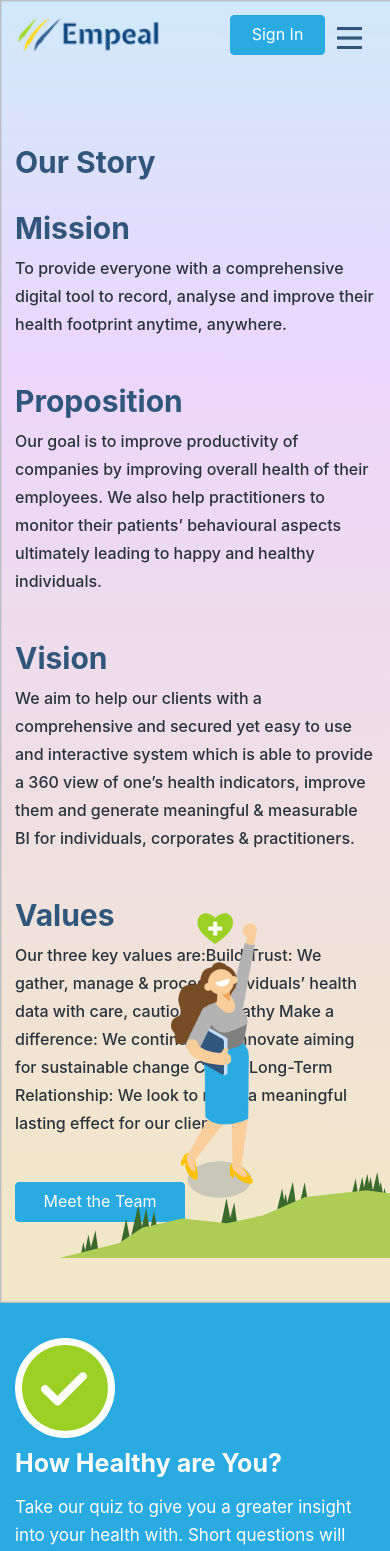
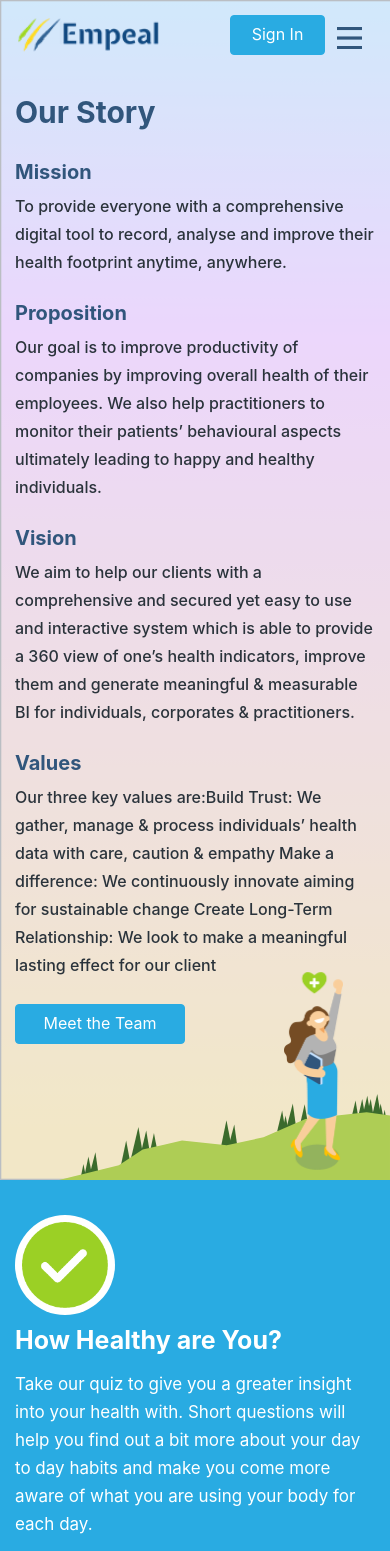
Before and after one commit to thatsmimo/empeal_website, a React (Create React App) app: page /about in a window 390 px wide. Shown: the top 1551 px of the page. Built offline with nearby package versions, Linux system fonts and the light colour scheme; the HTML template or start-up script is replaced by a standard one.

Commit message:
responsive

```diff
--- a/src/App.css
+++ b/src/App.css
@@ -380,7 +380,10 @@ Header Section
 .navbar-nav {
   margin-right: 30px !important;
 }
-
+._navright-section {
+  margin-left: auto;
+  display: flex;
+}
 .navbar-nav ._navList {
   padding: 0 20px;
 }
@@ -399,7 +402,8 @@ Header Section
 ._hdrUserDiv ._btnCustom-2 {
   min-width: 125px;
 }
-._home ._hdrUserDiv, ._home .navbar-toggler {
+._home ._hdrUserDiv,
+._home .navbar-toggler {
   display: none;
 }
 /*************************
@@ -449,17 +453,16 @@ Banner Section
 }
 ._bannerRight {
   position: absolute;
-  right: 0;
-  top: 0;
-  width: 50%;
-  right: -90px;
-  top: -55px;
+  width: 54%;
+  right: -140px;
+  top: -155px;
 }
 ._bannerRight img {
   width: 100%;
 }
 ._bannerCont {
   position: relative;
+  width: 62%;
 }
 ._bannerCont ._titleLarge {
   font-size: 72px;
@@ -635,6 +638,7 @@ About You Section
   max-width: 20%;
   padding-left: 15px;
   padding-right: 15px;
+  margin-bottom: 20px;
 }
 ._fLabel {
   width: 100%;
@@ -1214,6 +1218,7 @@ Footer Section
   position: absolute;
   left: 0;
   top: -3px;
+  cursor: pointer;
 }
 ._subTitleDiv ._back img {
   max-height: 40px;
@@ -1549,7 +1554,7 @@ Story Section
   background-size: cover;
   position: relative;
   z-index: 1;
-  padding-bottom: 0;
+  padding-bottom: 0 !important;
 }
 
 /* ._storySection:before{
@@ -2104,6 +2109,9 @@ RESPONSIVE
   ._tab3Nav .nav .nav-link {
     min-width: 150px;
   }
+  ._bannerCont {
+    width: 80%;
+  }
 }
 @media (max-width: 1480px) {
   ._titleLarge {
@@ -2120,6 +2128,7 @@ RESPONSIVE
     font-size: 18px;
     line-height: 27px;
   }
+
   ._numCircle {
     height: 100px;
     width: 100px;
@@ -2129,7 +2138,7 @@ RESPONSIVE
     padding-left: 130px;
   }
   ._testimonialSection ._testColLeft {
-    max-width: 70%;
+    max-width:63%;
   }
   ._footerGraphicBg {
     padding-bottom: 240px !important;
@@ -2148,6 +2157,7 @@ RESPONSIVE
   ._fCol {
     padding-left: 7.5px;
     padding-right: 7.5px;
+    margin-bottom: 25px;
   }
   ._checkDiv {
     padding: 10px;
@@ -2210,6 +2220,9 @@ RESPONSIVE
   }
   ._productSection-1 {
     padding: 26px 0 115px;
+  }
+  ._bannerCont {
+    width: 100%;
   }
 }
 
@@ -2221,6 +2234,9 @@ RESPONSIVE
   ._titleLarge {
     font-size: 45px;
     line-height: 50px;
+  }
+  ._title-2 {
+    font-size: 25px;
   }
   .navbar-nav {
     margin-right: 20px !important;
@@ -2313,6 +2329,25 @@ RESPONSIVE
     padding-left: 0;
     padding-right: 0;
   }
+  ._btmHill {
+    margin: 0;
+  }
+  ._janeImg {
+    bottom: 15px;
+  }
+  ._janeImg img {
+    max-width: 70px;
+  }
+  ._teamCard-cont {
+    padding: 25px 15px 25px;
+  }
+  ._teamCard-titleDiv {
+    margin-bottom: 10px;
+  }
+  ._teamCard-title {
+    font-size: 20px;
+    line-height: 25px;
+  }
 }
 
 @media (max-width: 1024px) {
@@ -2344,16 +2379,14 @@ RESPONSIVE
     position: absolute;
     top: 0;
   }
-   .navbar-collapse {
+  .navbar-collapse {
     background: #31567c;
-    position: fixed;
-    height: 100%;
+    position: fixed !important;
+    height: 100% !important;
     width: 300px;
     left: 0;
     top: 0;
     display: block !important;
-    top: 0 !important;
-    left: 0;
     transition: transform 0.5s;
     transform: translateX(-115%);
     z-index: 9;
@@ -2366,7 +2399,7 @@ RESPONSIVE
     background-repeat: no-repeat;
     background-size: contain;
   }
-  .navbar .navbar-toggler.collapsed  .navbar-toggler-icon{
+  .navbar .navbar-toggler.collapsed .navbar-toggler-icon {
     background-image: url(assets/images/menu.png);
   }
   .navbar-toggler-icon:focus,
@@ -2403,6 +2436,9 @@ RESPONSIVE
     font-size: 16px;
     line-height: 25px;
   }
+  ._bannerCont ._titleLarge {
+    max-width: 100%;
+  }
   ._fCol {
     flex: 0 0 33.33%;
     max-width: 33.33%;
@@ -2499,6 +2535,9 @@ RESPONSIVE
   ._infoLists {
     margin-bottom: 30px;
   }
+  ._storySection ._textCard-col {
+    margin-bottom: 30px;
+  }
 }
 
 @media (max-width: 767px) {
@@ -2514,10 +2553,14 @@ RESPONSIVE
     font-size: 25px;
     line-height: 30px;
   }
+  ._title-2 {
+    font-size: 20px;
+  }
   ._title-3 {
     font-size: 18px;
     line-height: 25px;
   }
+
   ._customBtn-1 {
     height: 40px;
     min-width: 145px;
@@ -2537,6 +2580,9 @@ RESPONSIVE
   ._header-main .navbar {
     padding: 0 15px;
   }
+  ._bannerOutter ._womanImg {
+    display: none;
+  }
   ._bannerCont ._titleLarge {
     font-size: 35px;
     line-height: 45px;
@@ -2763,6 +2809,23 @@ RESPONSIVE
   ._libraryNavCont {
     margin-bottom: 30px;
   }
+  ._c-padding._topGap {
+    padding-top: 95px;
+  }
+  ._storySection ._textCard-col {
+    margin-bottom: 25px;
+  }
+
+  ._btmHill {
+    margin: 0;
+    margin-top: 50px;
+  }
+  ._teamCard-cont {
+    padding: 20px 15px 20px;
+  }
+  ._teamCard-col {
+    margin-bottom: 25px;
+  }
 }
 
 @media (max-width: 630px) {
@@ -2775,6 +2838,10 @@ RESPONSIVE
   ._libraryNavCont .nav-pills .nav-link {
     font-size: 14px;
     padding: 10px 10px;
+  }
+  ._janeImg {
+    bottom: 10px;
+    left: 70%;
   }
 }
 
@@ -2798,4 +2865,7 @@ RESPONSIVE
   ._hdrUserDiv ._btnCustom-2 {
     min-width: 95px;
   }
-}
+  .navbar-collapse {
+    width: 230px;
+  }
+}
```
Also changed, not shown: src/assets/images/mobile-img--.png (added), src/assets/images/mobile-img.png.
